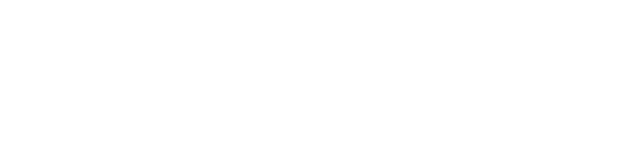
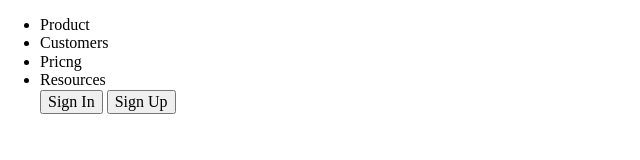
Before and after one commit to michelleandersson/productly, a plain HTML site: page index.html in a window 1280 px wide. Shown: the whole page, without its empty margins (0-640 px from the left). Drawn offline with Linux system fonts and the light colour scheme.

Commit message:
add navigation

```diff
--- a/index.html
+++ b/index.html
@@ -8,6 +8,19 @@
     <link rel="stylesheet" href="styles/index.css">
 </head>
 <body>
+    <header>
+        <nav>
+            <ul>
+                <li>Product</li>
+                <li>Customers</li>
+                <li>Pricng</li>
+                <li>Resources</li>
+                <button type="button">Sign In</button>
+                <button type="button">Sign Up</button>
+            </ul>
+
+        </nav>
+    </header>
 
 </body>
 </html>
```
